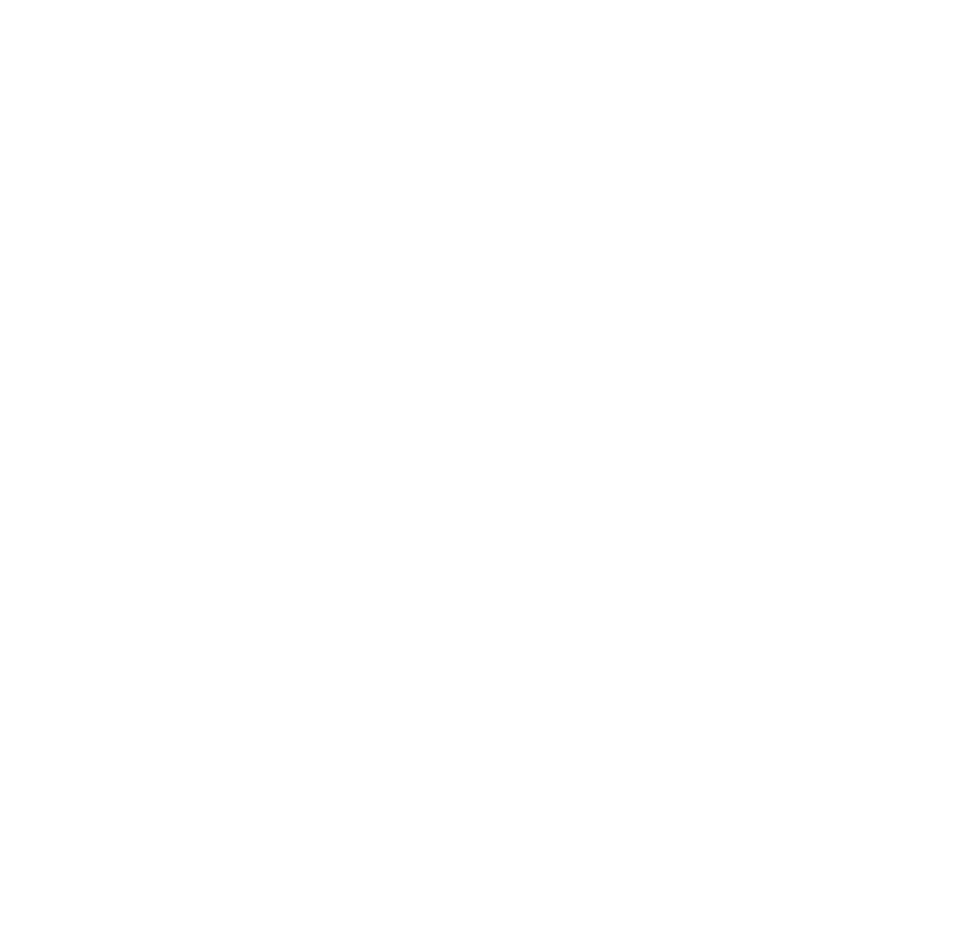
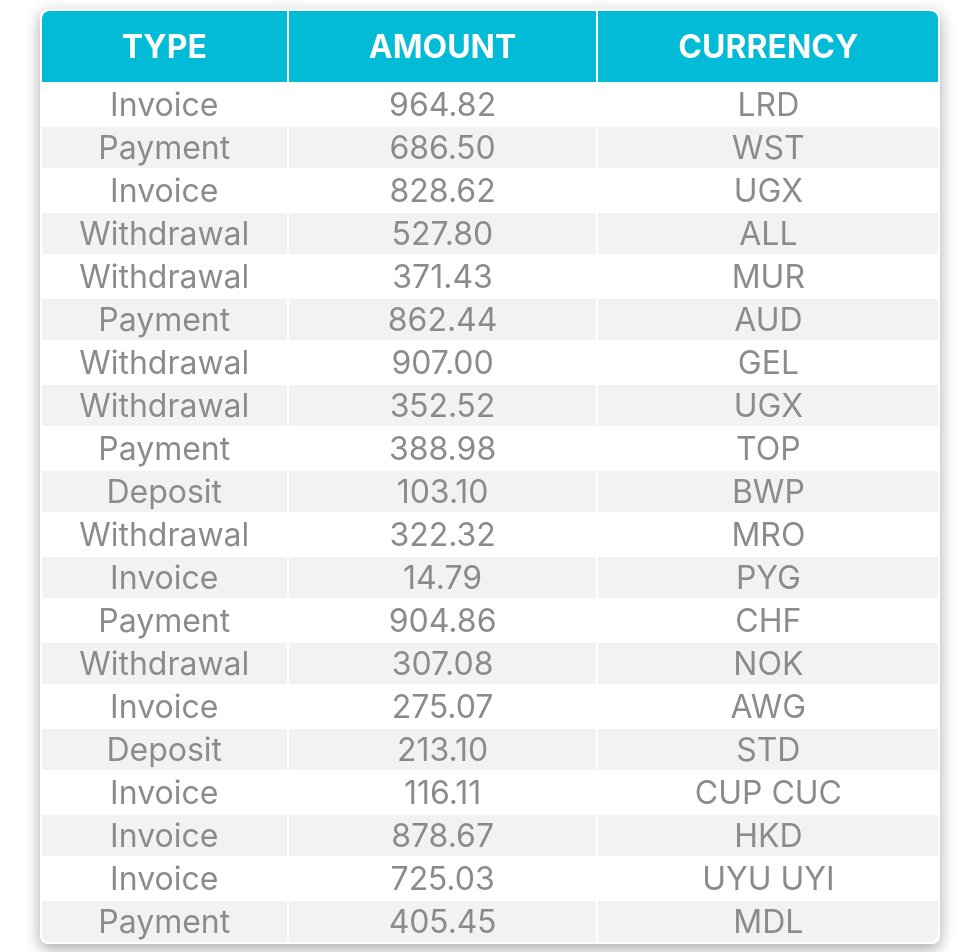
Before and after one commit to Nataliia0202/goit-react-hw-01-components, a React (Create React App) app: page / in a window 1280 px wide. Shown: the part 1800-2752 px from the top of the page, without its empty margins (150-1129 px from the left). Before the commit the page ends 1774 px from the top, so only its background shows below. Built offline with nearby package versions, Linux system fonts and the light colour scheme.

Commit message:
add 4 task

```diff
--- a/src/components/App.jsx
+++ b/src/components/App.jsx
@@ -4,6 +4,9 @@
 import data from 'base/data.json';
 import { FriendList } from 'components/FriendList/FriendList';
 import friends from 'base/friends.json';
+import { TransactionHistory } from 'components/TransactionHistory/TransactionHistory';
+import transactions from 'base/transactions.json';
+
 
 
 export const App = () => {
@@ -19,6 +22,7 @@
       <Statistics title="Upload stats" stats={data} />
       <Statistics stats={data} />
       <FriendList friends={friends} />
+      <TransactionHistory items={transactions} />
     </div>
   );
 }
--- a/src/components/FriendList/Friend.module.css
+++ b/src/components/FriendList/Friend.module.css
@@ -5,7 +5,7 @@
 }
 
 .item {
-  width: 100%;
+  width: 50%;
   display: grid;
   grid-template-columns: 1fr 2fr 3fr;
   margin-top: 5vh;
--- a/src/components/FriendList/FriendListItem.jsx
+++ b/src/components/FriendList/FriendListItem.jsx
@@ -5,7 +5,7 @@
     return (
       <li className={css.item}>
         <span className={isOnline ? css.online : css.offline}></span>
-        <img className={css.avatar} src={avatar} alt="User avatar" width="48" />
+        <img className={css.avatar} src={avatar} alt="User avatar" width="60" />
         <p className={css.name}>{name}</p>
       </li>
     );
--- a/src/components/Profile/Profile.module.css
+++ b/src/components/Profile/Profile.module.css
@@ -1,5 +1,5 @@
 .profile {
-  max-width: 100%;
+  max-width: 50%;
   margin-top: 5vh;
   display: flex;
   flex-direction: column;
--- a/src/components/Statistics/Statistics.module.css
+++ b/src/components/Statistics/Statistics.module.css
@@ -1,5 +1,5 @@
 .statisticsContainer {
-  max-width: 100%;
+  max-width: 80%;
   margin-top: 5vh;
   display: flex;
   flex-direction: column;
--- a/src/components/TransactionHistory/TransactionHistory.jsx
+++ b/src/components/TransactionHistory/TransactionHistory.jsx
@@ -0,0 +1,59 @@
+import PropTypes from 'prop-types';
+import css from './TransactionHistory.module.css';
+
+export const TransactionHistory = ({ items }) => {
+    return (
+      <table className={css.transactionHistoryTable}>
+        <thead className={css.hederRow}>
+          <tr className={css.valuesRow}>
+            <th className={css.columnHeader}>Type</th>
+            <th className={css.columnHeader}>Amount</th>
+            <th className={css.columnHeader}>Currency</th>
+          </tr>
+        </thead>
+        <tbody>
+          {items.map(item => (
+            <tr key={item.id} className={css.valuesRow}>
+              <td className={css.transactionData}>{item.type}</td>
+              <td className={css.transactionData}>{item.amount}</td>
+              <td className={css.transactionData}>{item.currency}</td>
+            </tr>
+          ))}
+        </tbody>
+      </table>
+    );
+};
+
+TransactionHistory.protoType = {
+  items: PropTypes.arrayOf(
+    PropTypes.shape({
+      id: PropTypes.number.isRequired,
+      type: PropTypes.string.isRequired,
+      amount: PropTypes.number.isRequired,
+      currency: PropTypes.number.isRequired,
+    })
+  ).isRequired,
+};
+
+// {/* <table class="transaction-history">
+//   <thead>
+//     <tr>
+//       <th>Type</th>
+//       <th>Amount</th>
+//       <th>Currency</th>
+//     </tr>
+//   </thead>
+
+//   <tbody>
+//     <tr>
+//       <td>Invoice</td>
+//       <td>125</td>
+//       <td>USD</td>
+//     </tr>
+//     <tr>
+//       <td>Withdrawal</td>
+//       <td>85</td>
+//       <td>USD</td>
+//     </tr>
+//   </tbody>
+// </table>; */}
--- a/src/components/TransactionHistory/TransactionHistory.module.css
+++ b/src/components/TransactionHistory/TransactionHistory.module.css
@@ -0,0 +1,43 @@
+.transactionHistoryTable {
+  margin: 5vh auto;
+  box-shadow: rgba(0, 0, 0, 0.35) 0px 5px 15px;
+  border-radius: 0.5rem;
+}
+.headersRow {
+  font-size: 1.5rem;
+  text-align: center;
+}
+.columnHeader {
+  width: 30%;
+  padding: 1rem 5rem;
+  background-color: #02bbd7;
+  color: #fff;
+  font-size: 2rem;
+  text-transform: uppercase;
+  text-align: center;
+}
+
+.columnHeader:first-child {
+  border-radius: 0.5rem 0 0 0;
+}
+.columnHeader:last-child {
+  border-radius: 0 0.5rem 0 0;
+}
+.valuesRow:last-child .transactionData:first-child {
+  border-radius: 0 0 0 0.5rem;
+}
+.valuesRow:last-child .transactionData:last-child {
+  border-radius: 0 0 0.5rem 0;
+}
+
+.valuesRow {
+  width: 33%;
+  color: #8a8b8e;
+  font-size: 2rem;
+  text-align: center;
+  text-transform: capitalize;
+}
+
+.valuesRow:nth-child(even) {
+  background-color: #f2f2f2;
+}
```
